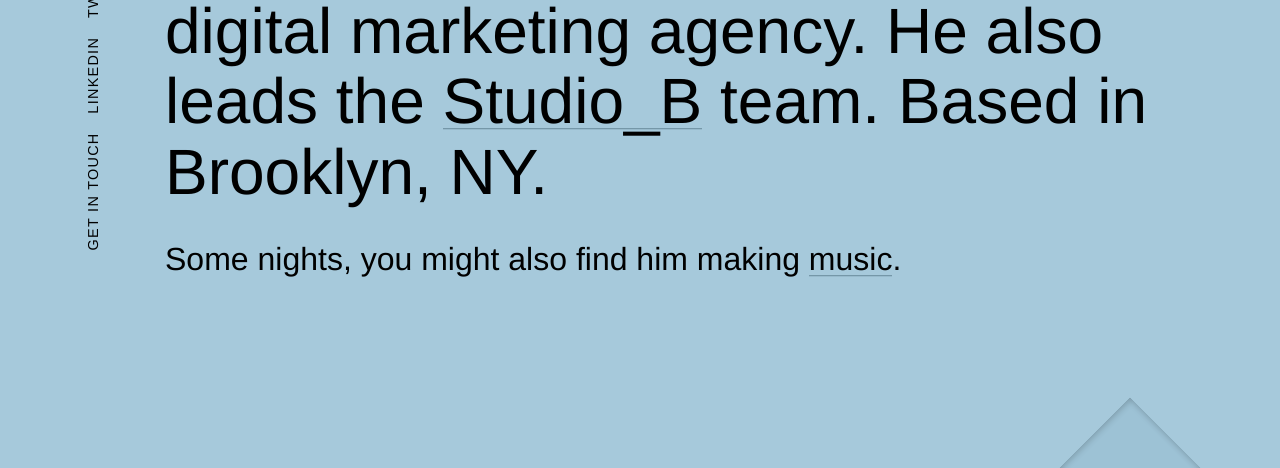
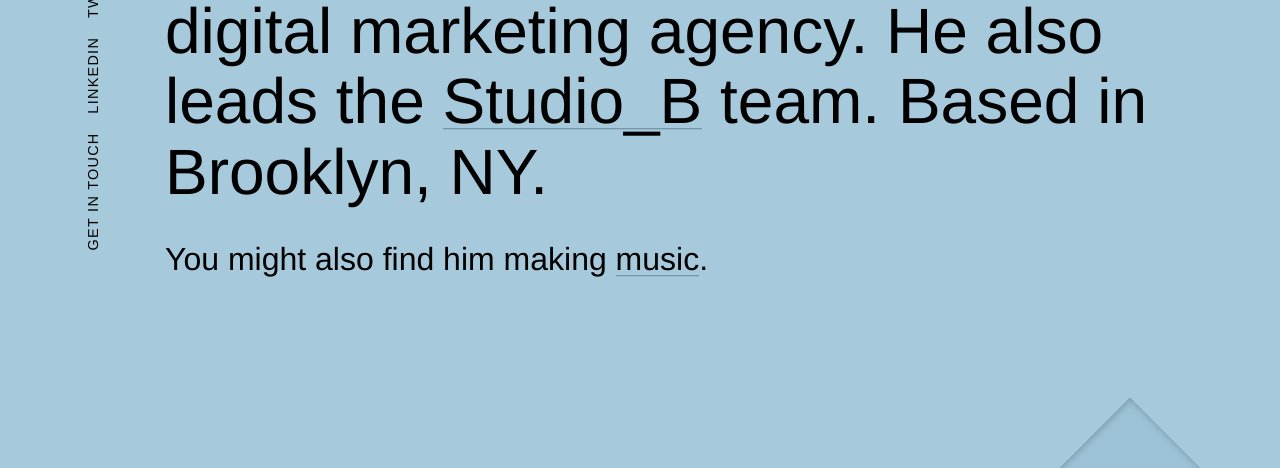
Before and after one commit to LucasJBallasy/Lucas-Ballasy, a website: page index.html in a window 1280 px wide. Shown: the part 332-800 px from the top of the page. Drawn offline with nearby package versions, Linux system fonts and the light colour scheme.

Commit message:
Remove "Some nights..."

```diff
--- a/index.html
+++ b/index.html
@@ -79,7 +79,7 @@
 
 		<div class="hello absolute center-v jq">
 			<h1 class="mx0 light">Lucas is <i>Partner & Creative Director</i> at <a href="https://www.barrelny.com" target="_blank">Barrel</a>, a creative and digital marketing agency. He also leads the <a href="https://www.barrelny.com/studio/" target="_blank">Studio_B</a> team. Based in Brooklyn, NY.</h1>
-			<p class="light h3 mt1 mb0">Some nights, you might also find him making <a href="https://www.instagram.com/balast_/" target="_blank">music</a>.</p>
+			<p class="light h3 mt1 mb0">You might also find him making <a href="https://www.instagram.com/balast_/" target="_blank">music</a>.</p>
 		</div>
 
 		<a href="https://www.barrelny.com/work" target="_blank" class="align-c circle cutout absolute">
```
